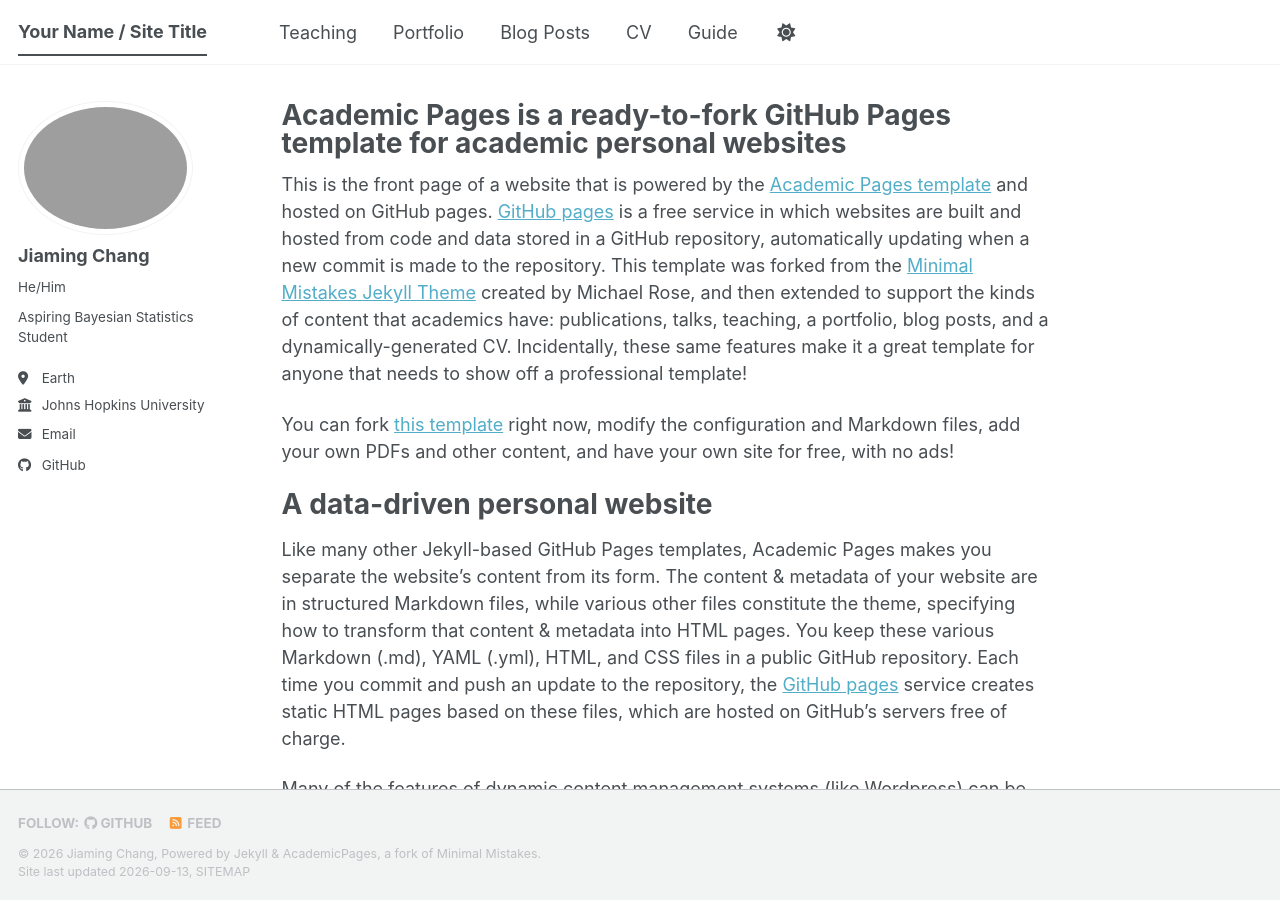
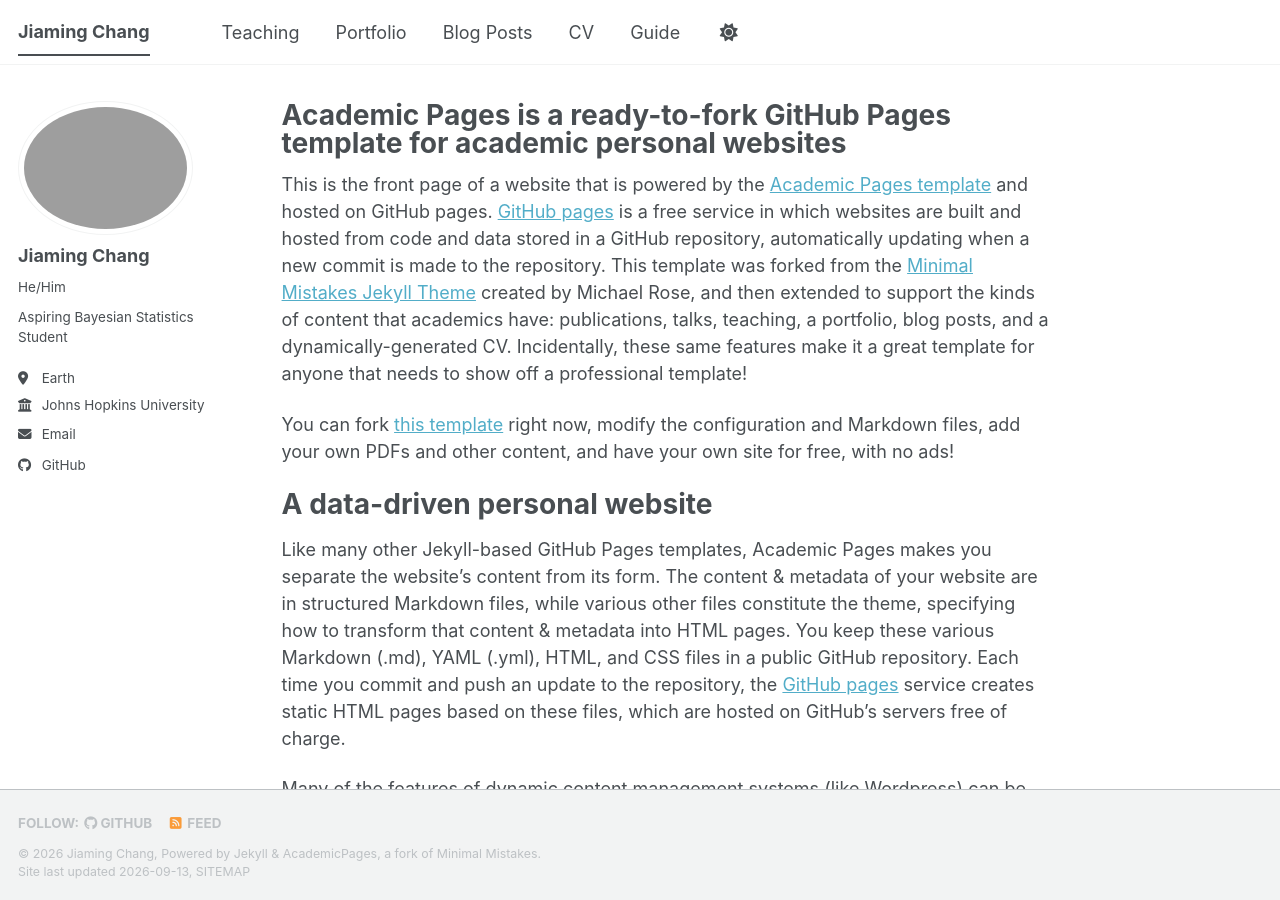
Before and after one commit to JustinTrenchcoat/JustinTrenchcoat.github.io, a Jekyll site: the page built from _pages/about.md, in a window 1280 px wide and 900 px high. Built offline with Jekyll 4.4.1, drawn with Linux system fonts in a browser that asks for light colours; a style sheet for code colours, icons or effects is not loaded.

Commit message:
Update site title in configuration file

```diff
--- a/_config.yml
+++ b/_config.yml
@@ -9,7 +9,7 @@
 # Basic Site Settings
 locale                   : "en-US"
 site_theme               : "default" # The available themes options are "default", "air", "sunrise", "mint", "dirt" and "contrast"
-title                    : "Your Name / Site Title"
+title                    : "Jiaming Chang"
 title_separator          : "-"
 name                     : &name "Jiaming Chang"
 description              : &description "Jiaming Chang's academic portfolio"   # Update this with a general description of your site, this is the default if not overridden by a page
```
